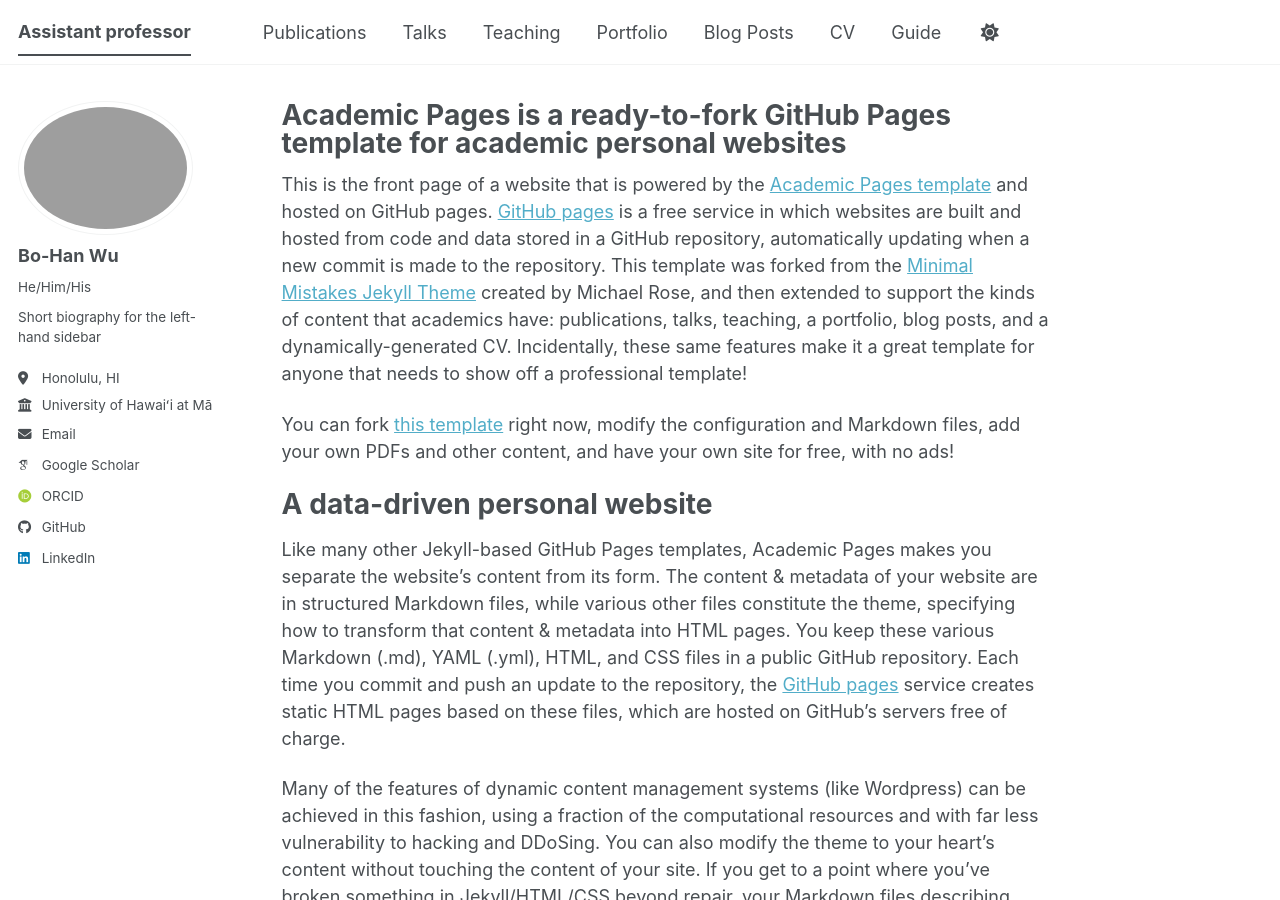
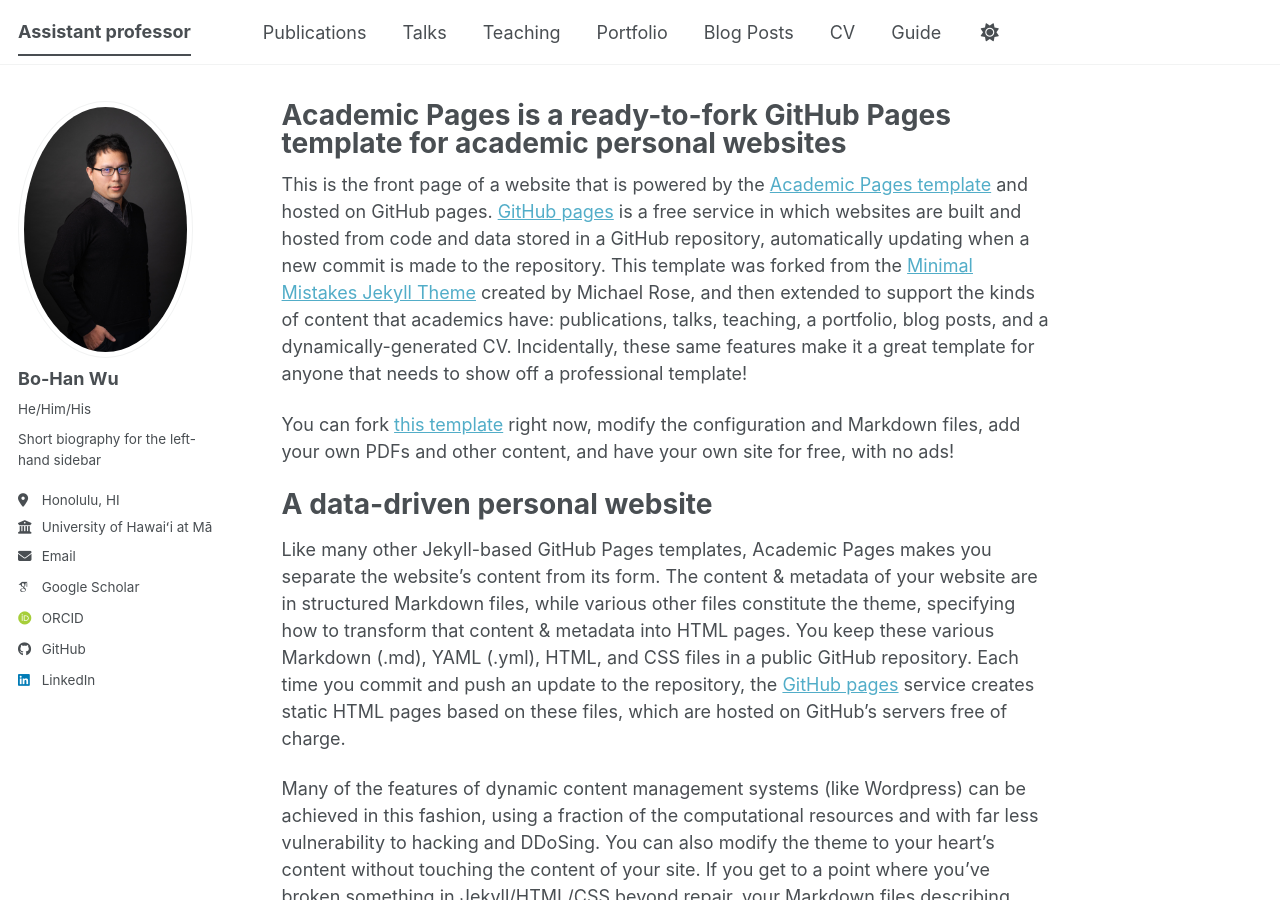
Before and after one commit to go705/go705.github.io, a Jekyll site: the page built from _pages/about.md, in a window 1280 px wide and 900 px high. Built offline with Jekyll 4.4.1, drawn with Linux system fonts in a browser that asks for light colours; some web fonts are replaced; a script bundle is joined from its source files by our own code; library files that are not in the unit come from our copies.

Commit message:
Update _config.yml

```diff
--- a/_config.yml
+++ b/_config.yml
@@ -23,7 +23,7 @@
 #               Additional customization can be done by editing /_includes/author-profile.html
 author:
   # Biographic information
-  avatar           : "Bio-photo_BH.png"
+  avatar           : "Bio-photo_BH.jpg"
   name             : "Bo-Han Wu"
   pronouns         : "He/Him/His" # example: "she/her"
   bio              : "Short biography for the left-hand sidebar"
```
